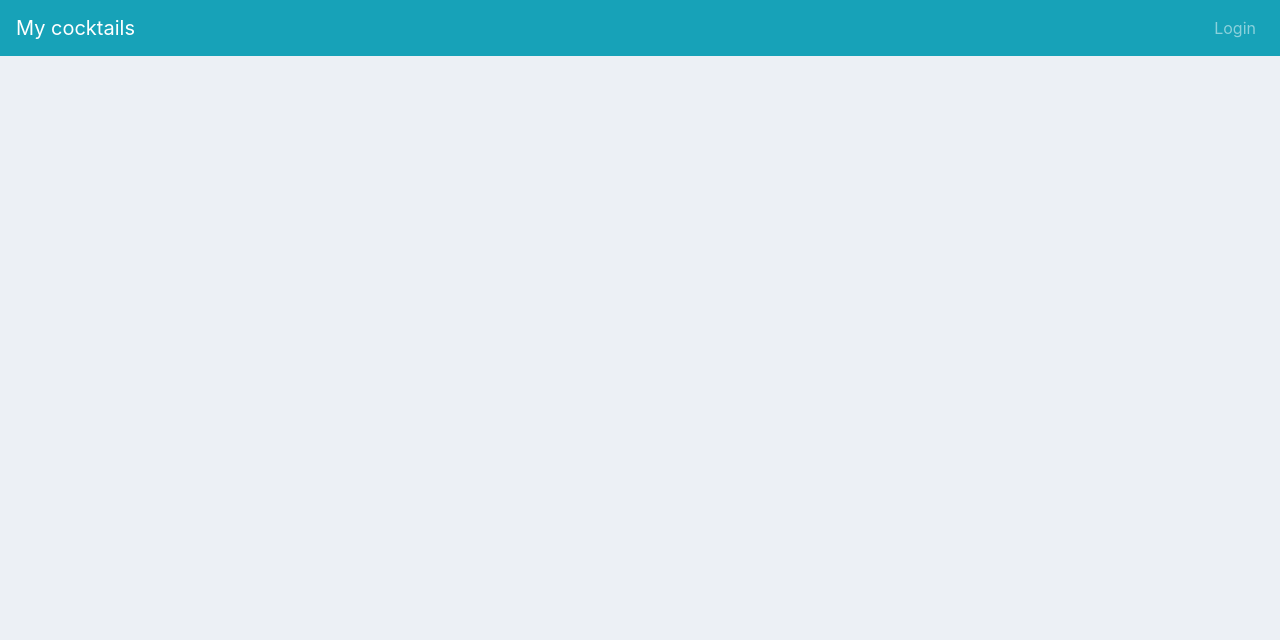
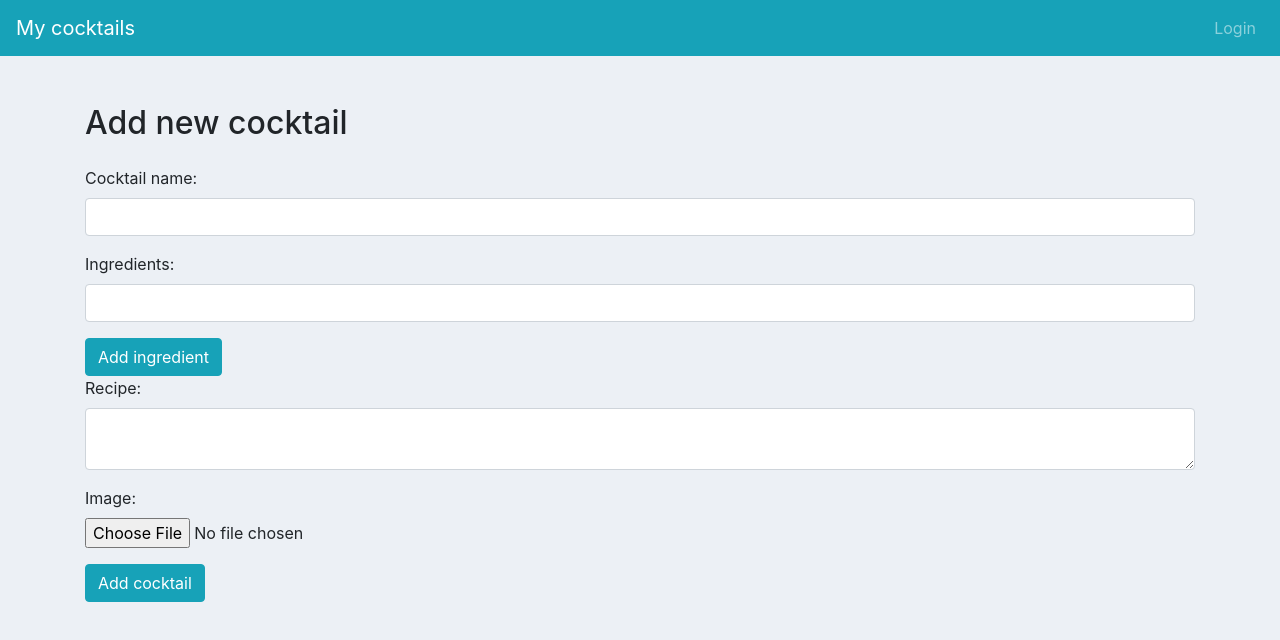
Before and after one commit to AlinaBibikova/lab95, a React (Create React App) app in the folder frontend/: page /cocktails/new in a window 1280 px wide. Shown: the top 640 px of the page. Built offline with nearby package versions, Linux system fonts and the light colour scheme.

Commit message:
#2 added cocktailForm

```diff
--- a/frontend/src/App.js
+++ b/frontend/src/App.js
@@ -8,6 +8,7 @@ import {Route, Switch, withRouter} from "react-router";
 import {Col, Container, Row} from "reactstrap";
 import Toolbar from "./components/UI/Toolbar/Toolbar";
 import Login from "./containers/Login/Login";
+import NewCocktail from "./containers/NewCocktail/NewCocktail";
 
 class App extends Component {
     render() {
@@ -24,6 +25,7 @@ class App extends Component {
                             <Switch>
                                  <Route path="/" exact component={Items}/>
                                   <Route path="/login" component={Login}/>
+                                  <Route path="/cocktails/new" exact component={NewCocktail}/>
                             </Switch>
                         </Col>
                     </Row>
--- /dev/null
+++ b/frontend/src/components/CocktailForm/CocktailForm.js
@@ -0,0 +1,95 @@
+import React, {Component} from 'react';
+import {Button, Form} from "reactstrap";
+import FormElement from "../UI/Form/FormElement";
+
+class CocktailForm extends Component {
+    state = {
+        name: '',
+        recipe: '',
+        image: null,
+        ingredients: []
+    };
+
+    inputChangeHandler = event => {
+        this.setState({
+            [event.target.name]: event.target.value
+        });
+    };
+
+    fileChangeHandler = event => {
+        this.setState({
+            [event.target.name]: event.target.files[0]
+        })
+    };
+
+    getFieldHasError = fieldName => {
+        return (
+            this.props.error &&
+            this.props.error.errors &&
+            this.props.error.errors[fieldName] &&
+            this.props.error.errors[fieldName].message
+        );
+    };
+
+    submitFormHandler = event => {
+        event.preventDefault();
+
+        const formData = new FormData();
+
+        Object.keys(this.state).forEach(key => {
+            if (this.state[key]) {
+                formData.append(key, this.state[key]);
+            }
+        });
+
+        this.props.addCocktail(formData);
+    };
+
+    render() {
+        return (
+            <Form onSubmit={this.submitFormHandler}>
+                <FormElement
+                    propertyName="name"
+                    title="Cocktail name:"
+                    type="text"
+                    value={this.state.name}
+                    onChange={this.inputChangeHandler}
+                    error={this.getFieldHasError('name')}
+                />
+
+                <FormElement
+                    propertyName="ingredients"
+                    title="Ingredients:"
+                    type="text"
+                    value={this.state.ingredients}
+                    onChange={this.inputChangeHandler}
+                    error={this.getFieldHasError('ingredients')}
+                />
+
+                <Button color="info">Add ingredient</Button>
+
+                <FormElement
+                    propertyName="recipe"
+                    title="Recipe:"
+                    type="textarea"
+                    value={this.state.recipe}
+                    onChange={this.inputChangeHandler}
+                    error={this.getFieldHasError('recipe')}
+                />
+
+                <FormElement
+                    propertyName="image"
+                    title="Image:"
+                    type="file"
+                    onChange={this.fileChangeHandler}
+                    error={this.getFieldHasError('image')}
+                />
+
+                <Button type="submit" color="info">Add cocktail</Button>
+
+            </Form>
+        );
+    }
+}
+
+export default CocktailForm;
--- /dev/null
+++ b/frontend/src/containers/NewCocktail/NewCocktail.js
@@ -0,0 +1,29 @@
+import React, {Component, Fragment} from 'react';
+import CocktailForm from "../../components/CocktailForm/CocktailForm";
+import {connect} from "react-redux";
+import {addCocktail} from "../../store/actions/cocktailsActions";
+
+class NewCocktail extends Component {
+    render() {
+        return (
+            <Fragment>
+                <h2 className="mb-4">Add new cocktail</h2>
+
+                <CocktailForm
+                    addCocktail={this.props.addCocktail}
+                    error={this.props.error}
+                />
+            </Fragment>
+        );
+    }
+}
+
+const mapStateToProps = state => ({
+    error: state.cocktails.error
+});
+
+const mapDispatchToProps = dispatch => ({
+    addCocktail: cocktailData => dispatch(addCocktail(cocktailData))
+});
+
+export default connect(mapStateToProps, mapDispatchToProps)(NewCocktail);
--- a/frontend/src/store/actions/cocktailsActions.js
+++ b/frontend/src/store/actions/cocktailsActions.js
@@ -55,12 +55,12 @@ export const fetchCocktail = itemId => {
     }
 };
 
-export const addCocktail = itemData => {
+export const addCocktail = cocktailData => {
     return async dispatch => {
         dispatch(addDataRequest());
 
         try {
-            const response = await axios.post('/cocktails', itemData);
+            const response = await axios.post('/cocktails', cocktailData);
 
             dispatch(addDataSuccess());
             NotificationManager.success(response.data.message);
```
